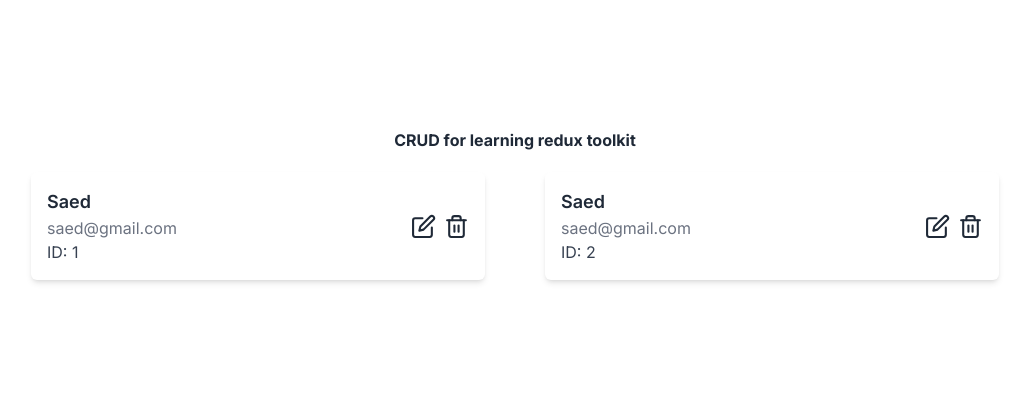
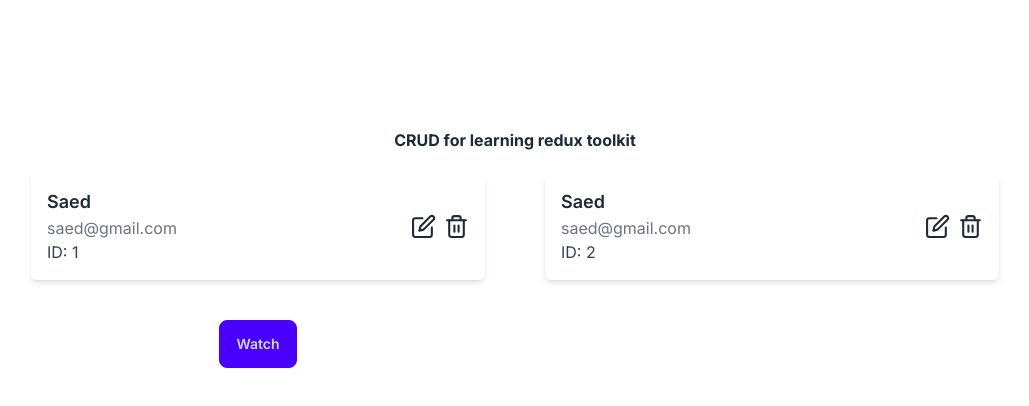
Before and after one commit to Saedddd/CRUDOperation, a Next.js app: page / in a window 1280 px wide. Shown: the top 406 px of the page, without its empty margins (125-1154 px from the left). Built offline with nearby package versions, Linux system fonts and the light colour scheme.

Commit message:
Create button component

```diff
--- /dev/null
+++ b/src/shared/Button/index.ts
@@ -0,0 +1,2 @@
+import Button from "./ui/Button";
+export default Button;
--- /dev/null
+++ b/src/shared/Button/types/index.ts
@@ -0,0 +1,6 @@
+export interface IButton{
+    type?: "submit" | "reset" | "button" | undefined;
+    onClick?:()=>void;
+    className?: string;
+    children?: React.ReactNode;
+}
--- /dev/null
+++ b/src/shared/Button/ui/Button.tsx
@@ -0,0 +1,19 @@
+import React from 'react'
+
+import { IButton } from '../types'
+
+function Button({type, onClick, className, children} : IButton) {
+  return (
+    <>
+      <button
+        type={type}
+        onClick={onClick}
+        className={className}
+      >
+        {children}
+      </button>
+    </>
+  )
+}
+
+export default Button
--- a/src/widgets/UserList/ui/UserList.tsx
+++ b/src/widgets/UserList/ui/UserList.tsx
@@ -2,6 +2,7 @@ import UserItem from '@/entities/UserItem';
 import React from 'react'
 
 import { IUser} from '../types';
+import Button from '@/shared/Button';
 
 const UserList: React.FC = () => {
     const user = [
@@ -23,6 +24,11 @@ const UserList: React.FC = () => {
   return (
     <div className='grid gap-5 md:grid-cols-2'>
         {user.length ? renderCard() : <p className='text-center col-span-2 text-white font-bold'>No User</p>}
+        <Button className='flex m-auto btn btn-primary'>
+          <>
+            <h1 className=''>Watch</h1>
+          </>
+        </Button>
     </div>
   )
 }
```
